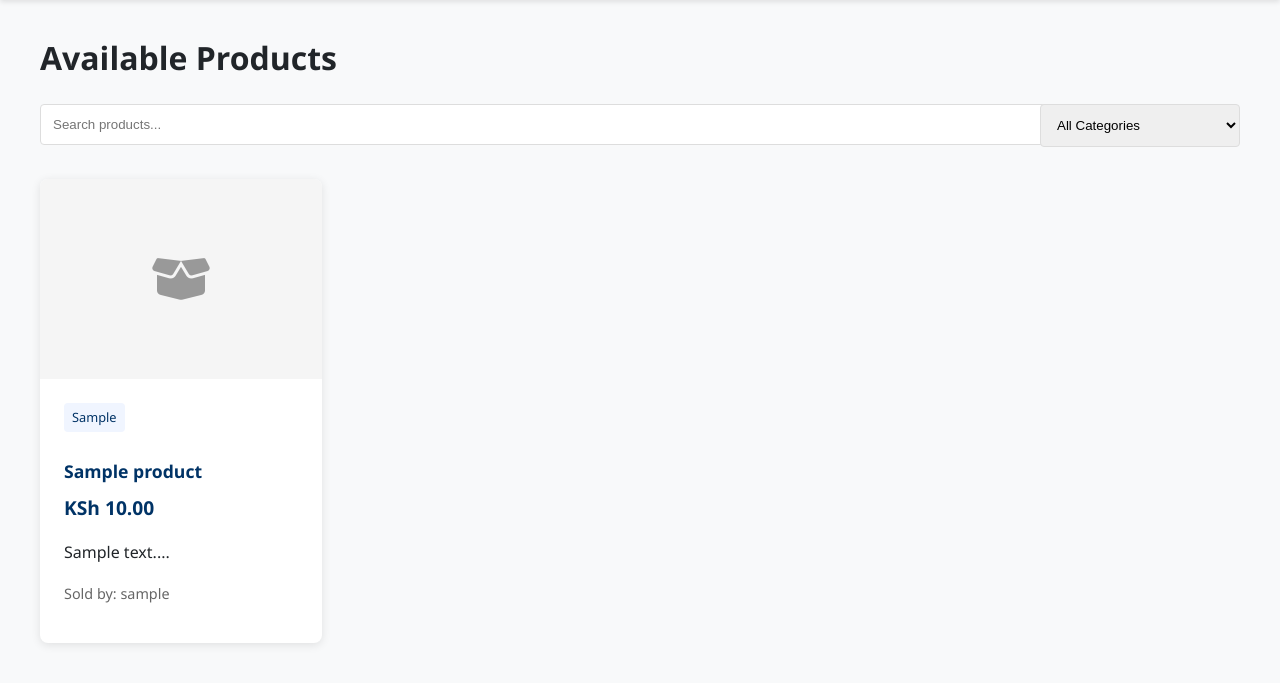
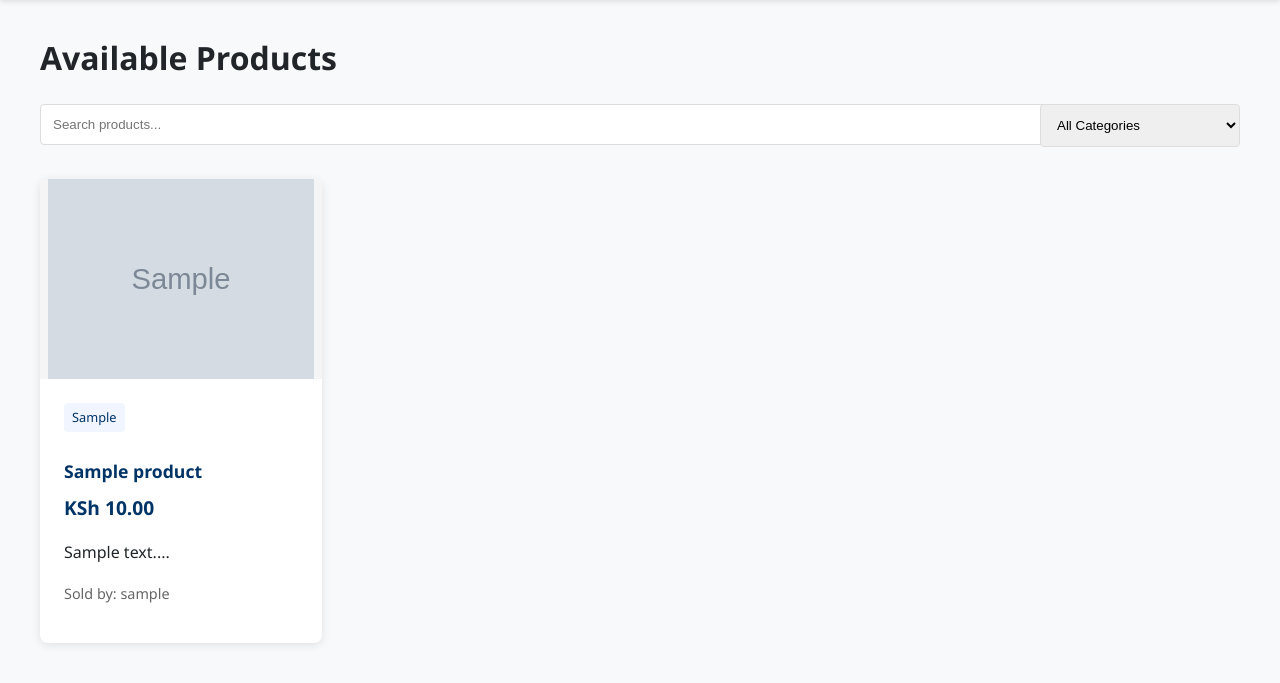
Before and after one commit to wafuke/StrathConnectProject, a PHP site: page /products.php in a window 1280 px wide. Shown: the part 90-773 px from the top of the page. Run offline with PHP 8.4, Linux system fonts and the light colour scheme; tables that the repository leaves empty hold one stand-in row (values such as "Sample post"); grey boxes marked "Sample" are stand-in pictures.

Commit message:
added images to products page view

```diff
--- a/public/products.php
+++ b/public/products.php
@@ -166,7 +166,12 @@ $filtered_products = array_filter($products, function($product) use ($search, $c
       display: flex;
       align-items: center;
       justify-content: center;
-            color: #999;
+    }
+
+    .product-image img {
+      max-height: 100%;
+      max-width: 100%;
+      object-fit: contain;
     }
 
     .product-details {
@@ -294,7 +299,8 @@ $filtered_products = array_filter($products, function($product) use ($search, $c
         <?php foreach ($filtered_products as $product): ?>
           <div class="product-card">
             <div class="product-image">
-                            <i class="fas fa-box-open fa-3x"></i>
+              <img src="../assets/images/products/<?= htmlspecialchars($product['image_path'] ?? 'placeholder.jpg') ?>"
+                   alt="<?= htmlspecialchars($product['name']) ?>">
             </div>
             <div class="product-details">
               <span class="product-category"><?= htmlspecialchars($product['category']) ?></span>
@@ -310,7 +316,7 @@ $filtered_products = array_filter($products, function($product) use ($search, $c
   </div>
 
   <footer>
-        <p>&copy; <?php echo date('Y'); ?> StrathConnect. All rights reserved.</p>
+    <p>&copy; <?= date('Y'); ?> StrathConnect. All rights reserved.</p>
   </footer>
 </body>
 </html>
```
Lines whose indentation alone changed are shown as unchanged.
